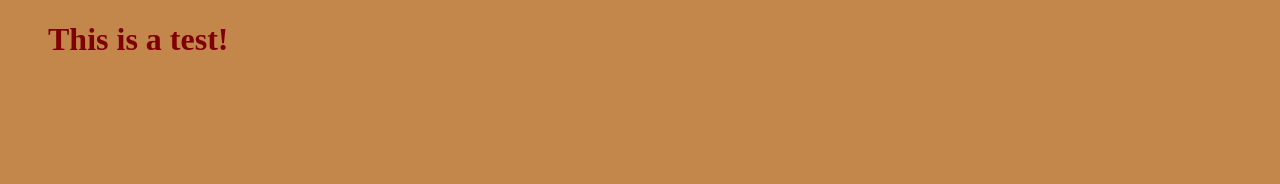
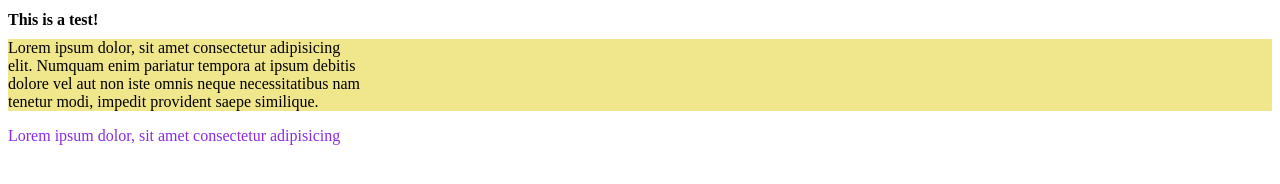
Before and after one commit to chinosalva/generation-ch16, a plain HTML site: page 3-intro-web/intro-css/index.html in a window 1280 px wide. Drawn offline with Linux system fonts and the light colour scheme.

Commit message:
primer dia css, reglas y primeros estilos

```diff
--- a/3-intro-web/intro-css/index.html
+++ b/3-intro-web/intro-css/index.html
@@ -6,12 +6,27 @@
     <meta name="viewport" content="width=device-width, initial-scale=1.0">
     <title>Document</title>
     <style type="text/css">
-
+    *{
+        font-size: 1rem;
+    }
+    p.aviso{
+        color: blueviolet;
+    }
+    div.nuevo{
+        background-color: khaki;
+    }
     </style>
-    <link rel="stylesheet" href="./css/style.css">
+    <!-- <link rel="stylesheet" href="./css/style.css"> -->
 </head>
 <body>
     <h1>This is a test!</h1>
-    <p></p>
+    <div class="nuevo">
+        Lorem ipsum dolor, sit amet consectetur adipisicing <br>
+        elit. Numquam enim pariatur tempora at ipsum debitis <br>
+        dolore vel aut non iste omnis neque necessitatibus nam <br> tenetur modi, impedit provident saepe similique.
+    </div>
+    <p class="aviso">
+        Lorem ipsum dolor, sit amet consectetur adipisicing
+    </p>
 </body>
 </html>
```
